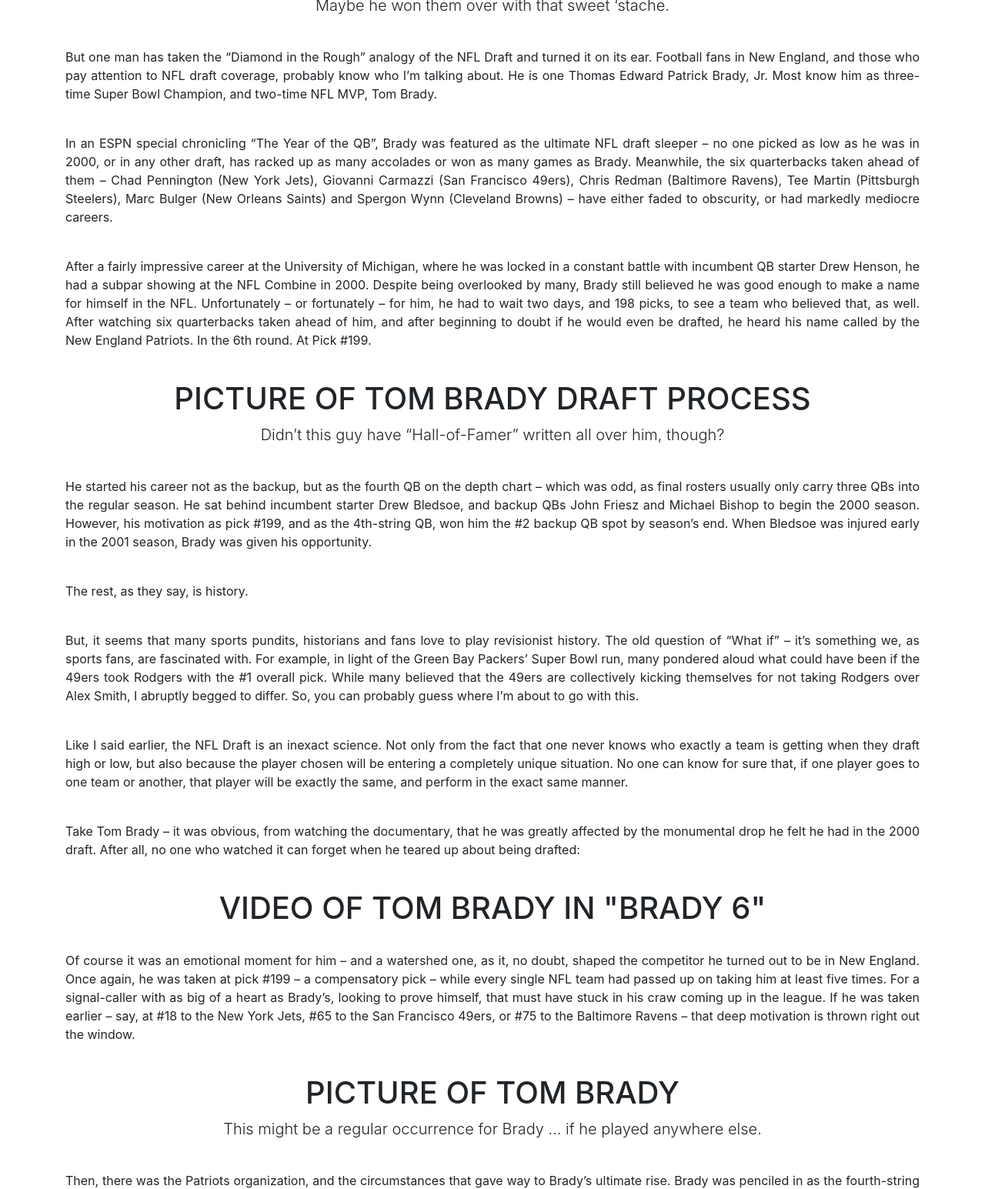
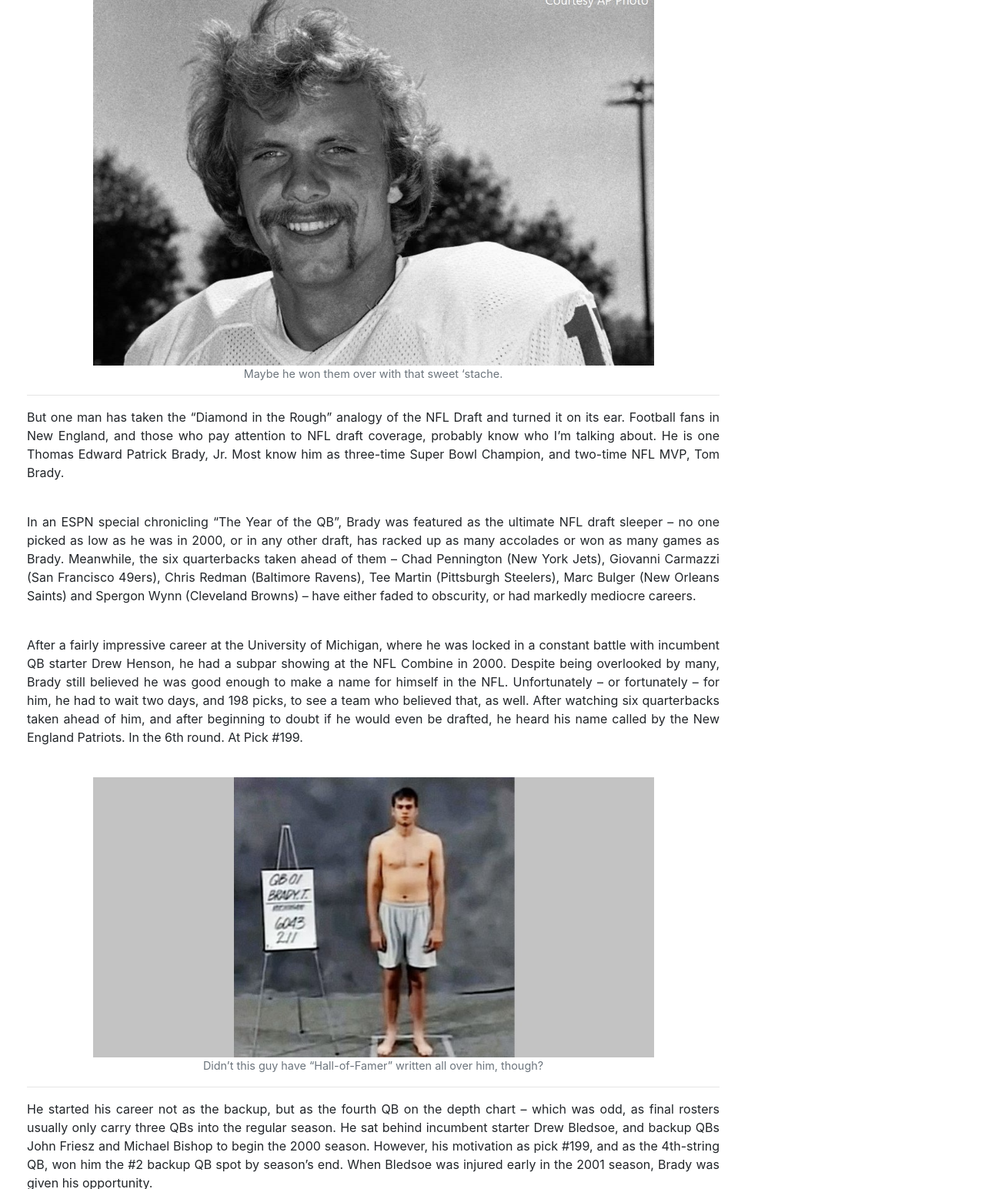
Before and after one commit to kingbrs49/MachoSportsReport, a website: page public/html/articles/article-2011-04-21.html in a window 1280 px wide. Shown: the part 639-2184 px from the top of the page at 77% size. Drawn offline with nearby package versions, Linux system fonts and the light colour scheme.

Commit message:
added FB page column and pictures to article-2011-02-07 and article-2011-04-21

```diff
--- a/public/html/articles/article-2011-04-21.html
+++ b/public/html/articles/article-2011-04-21.html
@@ -8,10 +8,16 @@
     <link rel="stylesheet" href="https://stackpath.bootstrapcdn.com/bootstrap/4.5.0/css/bootstrap.min.css"
         integrity="sha384-9aIt2nRpC12Uk9gS9baDl411NQApFmC26EwAOH8WgZl5MYYxFfc+NcPb1dKGj7Sk" crossorigin="anonymous">
     <link rel="stylesheet" href="../../styles/styles.css">
+
     <title>The NFL Draft & “The Brady 6”: An MSR “What If” -- The Macho Sports Report</title>
 </head>
 
 <body>
+    <div id="fb-root"></div>
+    <script async defer crossorigin="anonymous"
+        src="https://connect.facebook.net/en_US/sdk.js#xfbml=1&version=v7.0&appId=119693691451872&autoLogAppEvents=1"
+        nonce="1lLhuY70"></script>
+
     <nav class="navbar navbar-expand-lg navbar-dark" style="background-color: #aa0000;">
         <a class="navbar-brand" href="../home.html">Macho Sports Report</a>
         <button class="navbar-toggler" type="button" data-toggle="collapse" data-target="#navbarNavDropdown"
@@ -29,8 +35,8 @@
                     </a>
                 </li>
                 <li class="nav-item dropdown">
-                    <a class="nav-link dropdown-toggle" href="#" id="navbarDropdownMenuLink"
-                        data-toggle="dropdown" aria-haspopup="true" aria-expanded="false">
+                    <a class="nav-link dropdown-toggle" href="#" id="navbarDropdownMenuLink" data-toggle="dropdown"
+                        aria-haspopup="true" aria-expanded="false">
                         Archives
                     </a>
                     <ul class="dropdown-menu" aria-labelledby="navbarDropdownMenuLink">
@@ -435,8 +441,8 @@
                     </ul>
                 </li>
                 <li class="nav-item dropdown">
-                    <a class="nav-link dropdown-toggle" href="#" id="navbarDropdownMenuLink"
-                        data-toggle="dropdown" aria-haspopup="true" aria-expanded="false">
+                    <a class="nav-link dropdown-toggle" href="#" id="navbarDropdownMenuLink" data-toggle="dropdown"
+                        aria-haspopup="true" aria-expanded="false">
                         Categories
                     </a>
                     <ul class="dropdown-menu" aria-leabelledby="navbarDropdownMenuLink">
@@ -545,8 +551,8 @@
                     </ul>
                 </li>
                 <li class="nav-item dropdown">
-                    <a class="nav-link dropdown-toggle" href="#" id="navbarDropdownMenuLink"
-                        data-toggle="dropdown" aria-haspopup="true" aria-expanded="false">
+                    <a class="nav-link dropdown-toggle" href="#" id="navbarDropdownMenuLink" data-toggle="dropdown"
+                        aria-haspopup="true" aria-expanded="false">
                         Ask The MSR!
                     </a>
                     <ul class="dropdown-menu" aria-labelledby="navbarDropdownMenuLink">
@@ -563,13 +569,14 @@
                     </ul>
                 </li>
                 <li class="nav-item dropdown">
-                    <a class="nav-link dropdown-toggle" href="#" id="navbarDropdownMenuLink"
-                        data-toggle="dropdown" aria-haspopup="true" aria-expanded="false">
+                    <a class="nav-link dropdown-toggle" href="#" id="navbarDropdownMenuLink" data-toggle="dropdown"
+                        aria-haspopup="true" aria-expanded="false">
                         Other Columns
                     </a>
                     <ul class="dropdown-menu" aria-labelledby="navbarDropdownMenuLink">
                         <li class="dropdown-submenu">
-                            <a class="dropdown-item" href="http://www.davislifemagazine.com/davis-today/sports/macho-sports/">
+                            <a class="dropdown-item"
+                                href="http://www.davislifemagazine.com/davis-today/sports/macho-sports/">
                                 Davis Life Magazine
                             </a>
                         </li>
@@ -589,7 +596,8 @@
         </div>
     </nav>
     <br>
-    <div class="container">
+    <div class="row">
+        <div class="col-lg-9">
             <h1 class="display-4 text-center">
                 The NFL Draft & "The Brady 6": An MSR "What If"
             </h1>
@@ -604,13 +612,13 @@
                 Many describe drafting the right player as an inexact science, and the NFL Draft is probably the epitome of that statement. While Hall of Famers like Dan Marino, John Elway and Walter Payton were drafted high in the first round, other top-5 picks – like QBs Akili Smith and Ryan Leaf, and OL Tony Mandarich – ended up as busts. Joe Montana is perhaps one of the greatest quarterbacks to ever put on a uniform, and a legend in the city of San Francisco. But, when he was drafted in 1979, he didn’t go first overall. He wasn’t even drafted in the first round. When the 49ers came upon the Notre Dame QB, he ended up as the 82nd overall pick, taken in the third round.
             </p>
             <br>
-        <h1 class="text-center">
-            PICTURE OF 1979 JOE MONTANA
-        </h1>
-        <p class="lead text-center">
+            <figure class="figure center">
+                <img src="../../img/2011-04-21-001.jpg" class="center">
+                <figcaption class="figure-caption text-center">
                     Maybe he won them over with that sweet ‘stache.
-        </p>
-        <br>
+                </figcaption>
+            </figure>
+            <hr>
             <p>
                 But one man has taken the “Diamond in the Rough” analogy of the NFL Draft and turned it on its ear. Football fans in New England, and those who pay attention to NFL draft coverage, probably know who I’m talking about. He is one Thomas Edward Patrick Brady, Jr. Most know him as three-time Super Bowl Champion, and two-time NFL MVP, Tom Brady.
             </p>
@@ -623,13 +631,13 @@
                 After a fairly impressive career at the University of Michigan, where he was locked in a constant battle with incumbent QB starter Drew Henson, he had a subpar showing at the NFL Combine in 2000. Despite being overlooked by many, Brady still believed he was good enough to make a name for himself in the NFL. Unfortunately – or fortunately – for him, he had to wait two days, and 198 picks, to see a team who believed that, as well. After watching six quarterbacks taken ahead of him, and after beginning to doubt if he would even be drafted, he heard his name called by the New England Patriots. In the 6th round. At Pick #199.
             </p>
             <br>
-        <h1 class="text-center">
-            PICTURE OF TOM BRADY DRAFT PROCESS
-        </h1>
-        <p class="lead text-center">
+            <figure class="figure center">
+                <img src="../../img/2011-04-21-002.jpg" class="center">
+                <figcaption class="figure-caption text-center">
                     Didn’t this guy have “Hall-of-Famer” written all over him, though?
-        </p>
-        <br>
+                </figcaption>
+            </figure>
+            <hr>
             <p>
                 He started his career not as the backup, but as the fourth QB on the depth chart – which was odd, as final rosters usually only carry three QBs into the regular season. He sat behind incumbent starter Drew Bledsoe, and backup QBs John Friesz and Michael Bishop to begin the 2000 season. However, his motivation as pick #199, and as the 4th-string QB, won him the #2 backup QB spot by season’s end. When Bledsoe was injured early in the 2001 season, Brady was given his opportunity.
             </p>
@@ -649,22 +657,23 @@
             <p>
                 Take Tom Brady – it was obvious, from watching the documentary, that he was greatly affected by the monumental drop he felt he had in the 2000 draft. After all, no one who watched it can forget when he teared up about being drafted:
             </p>
-        <br>
-        <h1 class="text-center">
-            VIDEO OF TOM BRADY IN "BRADY 6"
-        </h1>
-        <br>
+            <hr>
+            <div class="embed-responsive embed-responsive-16by9">
+                <iframe class="embed-responsive-item" src="https://www.youtube.com/embed/vGF4l3hcgBg" frameborder="0"
+                    allowfullscreen></iframe>
+            </div>
+            <hr>
             <p>
                 Of course it was an emotional moment for him – and a watershed one, as it, no doubt, shaped the competitor he turned out to be in New England. Once again, he was taken at pick #199 – a compensatory pick – while every single NFL team had passed up on taking him at least five times. For a signal-caller with as big of a heart as Brady’s, looking to prove himself, that must have stuck in his craw coming up in the league. If he was taken earlier – say, at #18 to the New York Jets, #65 to the San Francisco 49ers, or #75 to the Baltimore Ravens – that deep motivation is thrown right out the window.
             </p>
             <br>
-        <h1 class="text-center">
-            PICTURE OF TOM BRADY
-        </h1>
-        <p class="lead text-center">
+            <figure class="figure center">
+                <img src="../../img/2011-04-21-003.jpg" class="center">
+                <figcaption class="figure-caption text-center">
                     This might be a regular occurrence for Brady … if he played anywhere else.
-        </p>
-        <br>
+                </figcaption>
+            </figure>
+            <hr>
             <p>
                 Then, there was the Patriots organization, and the circumstances that gave way to Brady’s ultimate rise. Brady was penciled in as the fourth-string QB, despite the fact that it was unconventional to keep more than three QBs on a regular roster. Despite the setback – or, again, perhaps because of it – Brady was more determined than ever to prove himself, going so far as to boast to fellow Michigan alum Aaron Shea that, when he was given the chance, he was going to beat out Drew Bledsoe for the starting job. Lo and behold, he proved his own statements correct when he got the chance.
             </p>
@@ -680,6 +689,16 @@
             <p>
                 We can play the “What if” game all we want – but, in Tom Brady’s case, there’s no point. The real point is, Tom Brady is with the Patriots, and together, they ended up being the perfect match.
             </p>
+            <hr>
+        </div>
+        <div class="col-lg-3">
+            <div class="fb-page" data-href="https://www.facebook.com/CaMachoSports" data-tabs="timeline"
+                data-width="300" data-height="700" data-small-header="false" data-adapt-container-width="true"
+                data-hide-cover="false" data-show-facepile="true">
+                <blockquote cite="https://www.facebook.com/CaMachoSports" class="fb-xfbml-parse-ignore"><a
+                        href="https://www.facebook.com/CaMachoSports">The Macho Sports Report</a></blockquote>
+            </div>
+        </div>
     </div>
 
     <script src="https://code.jquery.com/jquery-3.5.1.slim.min.js"
@@ -693,4 +712,5 @@
         crossorigin="anonymous"></script>
     <script src="../../js/app.js"></script>
 </body>
+
 </html>
--- a/public/styles/styles.css
+++ b/public/styles/styles.css
@@ -1,3 +1,7 @@
+.row {
+    margin: 5px 20px 5px 20px;
+}
+
 p {
     text-align: justify;
 }
```
Also changed, not shown: public/html/articles/article-2011-02-07.html (+44 -98 lines), public/img/2011-04-21-001.jpg (added), public/img/2011-04-21-002.jpg (added), public/img/2011-04-21-003.jpg (added). Lines whose indentation alone changed are shown as unchanged.
